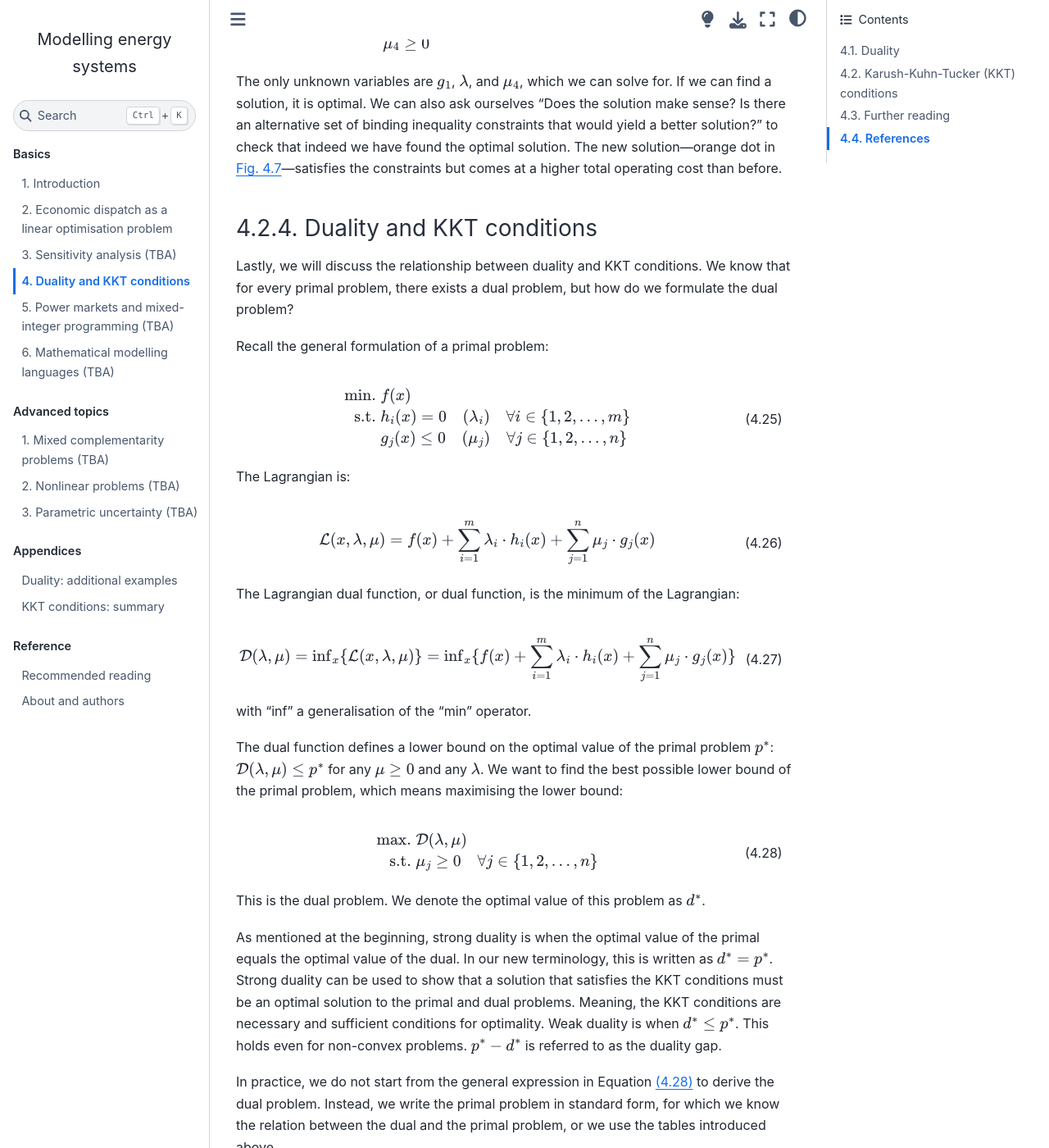
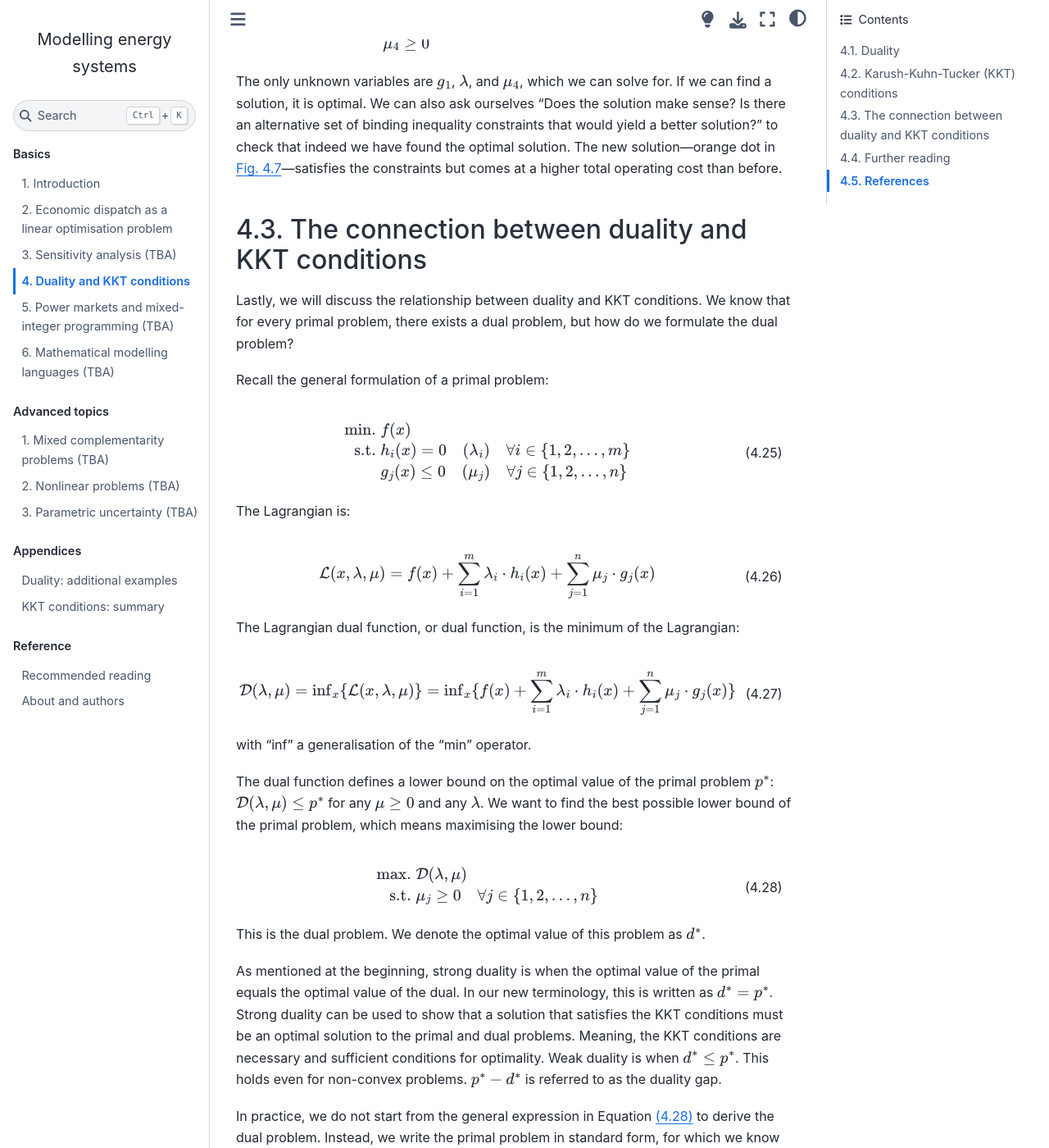
Before and after one commit to sjpfenninger/modelling-energy-systems, a Jupyter Book: the page built from basics/duality-kkts.md, in a window 1280 px wide and 1400 px high, scrolled down 16991 px. Shown: the whole window at 82% size. Built offline with Jupyter Book 1.0.4 settings and Sphinx 7.4.7 and the Sphinx Book theme 1.1.4, drawn with Linux system fonts in a browser that asks for light colours; comment, search, counter and statistics services are not loaded; cross-references to code outside the pages are shown as plain code.

Commit message:
Duality/KKTs: title level adjustment

```diff
--- a/basics/duality-kkts.md
+++ b/basics/duality-kkts.md
@@ -416,7 +416,7 @@ Given this test solution, we know that $\mu_1$, $\mu_2$, $\mu_3$ $= 0$ and $\mu_
 
 The only unknown variables are $g_1$, $\lambda$, and $\mu_4$, which we can solve for. If we can find a solution, it is optimal. We can also ask ourselves "Does the solution make sense? Is there an alternative set of binding inequality constraints that would yield a better solution?" to check that indeed we have found the optimal solution. The new solution---orange dot in {numref}`fig:KKT_g2const_graphical`---satisfies the constraints but comes at a higher total operating cost than before.
 
-### Duality and KKT conditions
+## The connection between duality and KKT conditions
 
 Lastly, we will discuss the relationship between duality and KKT conditions. We know that for every primal problem, there exists a dual problem, but how do we formulate the dual problem?
 
```
